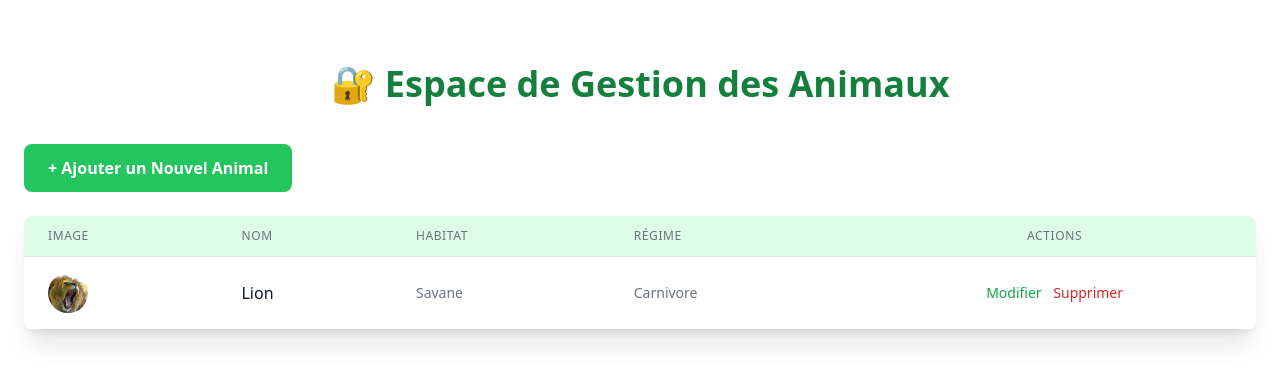
After one commit to Achraf-agourram/Zoo-Encyclopedie, a PHP site: page /educator.php in a window 1280 px wide. The commit adds this page. Shown: the top 383 px of the page. Run offline with PHP 8.4, Linux system fonts and the light colour scheme; some libraries are stand-ins or nearby versions.

Commit message:
Added the educator page (design) with the formulaire to add an animal

```diff
--- /dev/null
+++ b/educator.php
@@ -0,0 +1,100 @@
+<!DOCTYPE html>
+<head>
+    <meta charset="UTF-8">
+    <meta name="viewport" content="width=device-width, initial-scale=1.0">
+    <title>Espace éducateur</title>
+    <script src="https://cdn.tailwindcss.com"></script>
+</head>
+
+<body>
+    <div class="container mx-auto p-6 bg-white rounded-lg my-10" id="gestion">
+        <h2 class="text-4xl font-extrabold text-green-700 mb-10 text-center">🔐 Espace de Gestion des Animaux</h2>
+
+        <button onclick="document.getElementById('form-ajout').classList.toggle('hidden')"
+            class="bg-green-500 text-white font-bold px-6 py-3 rounded-lg hover:bg-green-600 transition duration-300 mb-6 flex items-center">
+            + Ajouter un Nouvel Animal
+        </button>
+
+        <div id="form-ajout" class="bg-green-50 p-6 rounded-lg shadow-inner mb-8 hidden">
+            <h3 class="text-2xl font-semibold text-green-700 mb-4">Formulaire Animal</h3>
+            <form action="traitement_animal.php" method="POST" enctype="multipart/form-data"
+                class="grid grid-cols-1 md:grid-cols-2 gap-6">
+
+                <input type="hidden" name="animal_id" value="">
+                <div>
+                    <label for="nom" class="block text-sm font-medium text-gray-700">Nom de l'animal :</label>
+                    <input type="text" id="nom" name="nom" required
+                        class="mt-1 w-full p-2 border border-gray-300 rounded-md">
+                </div>
+
+                <div>
+                    <label for="habitat" class="block text-sm font-medium text-gray-700">Habitat :</label>
+                    <select id="habitat" name="habitat_id" required
+                        class="mt-1 w-full p-2 border border-gray-300 rounded-md">
+                        <option value="1">Savane</option>
+                        <option value="2">Forêt</option>
+                        <option value="3">Aquatique</option>
+                    </select>
+                </div>
+
+                <div>
+                    <label for="regime" class="block text-sm font-medium text-gray-700">Type Alimentaire :</label>
+                    <select id="regime" name="type_alimentaire" required
+                        class="mt-1 w-full p-2 border border-gray-300 rounded-md">
+                        <option value="carnivore">Carnivore</option>
+                        <option value="herbivore">Herbivore</option>
+                        <option value="omnivore">Omnivore</option>
+                    </select>
+                </div>
+
+                <div>
+                    <label for="image" class="block text-sm font-medium text-gray-700">Image de l'animal :</label>
+                    <input type="file" id="image" name="image" accept="image/*"
+                        class="mt-1 w-full p-2 border border-gray-300 rounded-md">
+                </div>
+
+                <div class="md:col-span-2 flex justify-end space-x-4">
+                    <button type="submit"
+                        class="bg-green-500 text-white font-bold px-6 py-2 rounded-lg hover:bg-green-600 transition">Enregistrer
+                        l'Animal</button>
+                    <button type="button" onclick="document.getElementById('form-ajout').classList.add('hidden')"
+                        class="bg-gray-300 text-gray-800 font-bold px-6 py-2 rounded-lg hover:bg-gray-400 transition">Annuler</button>
+                </div>
+            </form>
+        </div>
+
+        <div class="overflow-x-auto bg-white rounded-lg shadow-xl">
+            <table class="min-w-full divide-y">
+                <thead class="bg-green-100">
+                    <tr>
+                        <th class="px-6 py-3 text-left text-xs font-medium text-gray-500 uppercase tracking-wider">Image
+                        </th>
+                        <th class="px-6 py-3 text-left text-xs font-medium text-gray-500 uppercase tracking-wider">Nom
+                        </th>
+                        <th class="px-6 py-3 text-left text-xs font-medium text-gray-500 uppercase tracking-wider">
+                            Habitat</th>
+                        <th class="px-6 py-3 text-left text-xs font-medium text-gray-500 uppercase tracking-wider">
+                            Régime</th>
+                        <th class="px-6 py-3 text-center text-xs font-medium text-gray-500 uppercase tracking-wider">
+                            Actions</th>
+                    </tr>
+                </thead>
+                <tbody class="bg-white divide-y">
+                    <tr class="hover:bg-gray-50">
+                        <td class="px-6 py-4 whitespace-nowrap"><img src="images/lion.jpg" alt="Lion"
+                                class="h-10 w-10 rounded-full object-cover"></td>
+                        <td class="px-6 py-4 whitespace-nowrap font-medium text-gray-900">Lion</td>
+                        <td class="px-6 py-4 whitespace-nowrap text-sm text-gray-500">Savane</td>
+                        <td class="px-6 py-4 whitespace-nowrap text-sm text-gray-500">Carnivore</td>
+                        <td class="px-6 py-4 whitespace-nowrap text-center text-sm font-medium space-x-2">
+                            <button class="text-green-600 hover:text-green-900">Modifier</button>
+                            <button class="text-red-600 hover:text-red-900">Supprimer</button>
+                        </td>
+                    </tr>
+                </tbody>
+            </table>
+        </div>
+    </div>
+</body>
+
+</html>
```
Also changed, not shown: index.php (+6 -2 lines).
